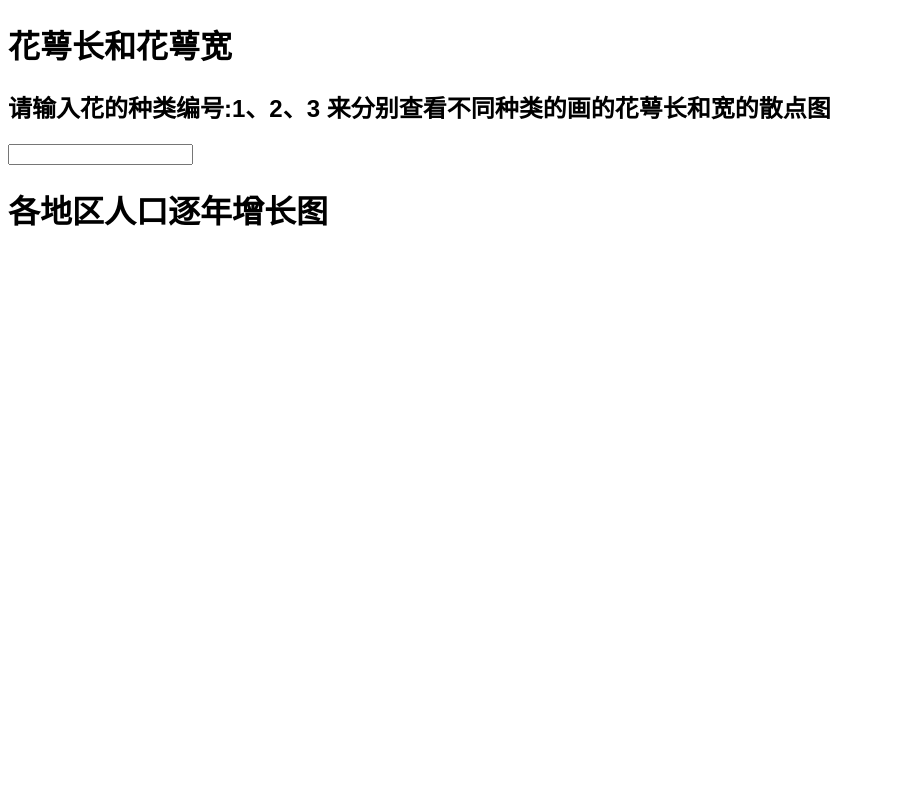
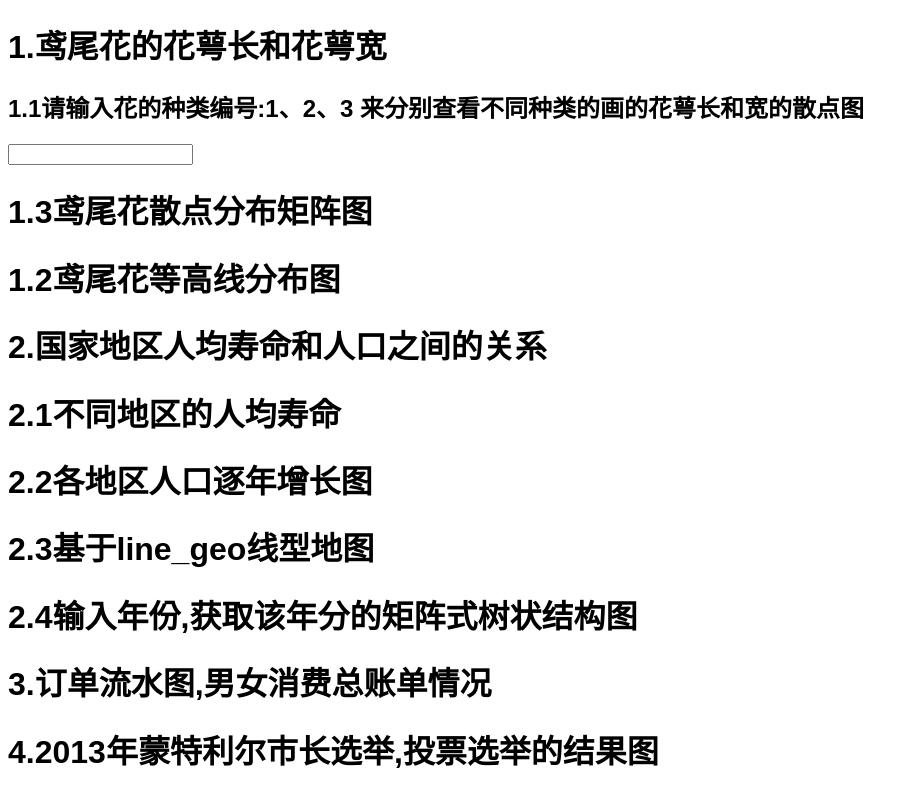
Before and after one commit to aoao2239/aoao2239, a Flask app: template templates/chartsajax.html in a window 1280 px wide. Shown: the whole page, without its empty margins (0-918 px from the left). Run offline with Flask 2, Linux system fonts and the light colour scheme; the template is opened without the code that fills it, so the values that code supplies are empty; some libraries are stand-ins or nearby versions.

Commit message:
第二次

```diff
--- a/app.py
+++ b/app.py
@@ -111,29 +111,51 @@ person = {
 def cv(person=person):
     return render_template('index2.html', person=person)
 
-
-
-
 @app.route('/callback', methods=['POST', 'GET'])
 def cb():
     return gm(int(request.args.get('data')))
 
 @app.route('/chart')
 def index():
-    return render_template('chartsajax.html',  graphJSON=gm(),graphJSON1=gm1(),graphJSON3=gm3())
+    return render_template('chartsajax.html',  graphJSON=gm(),graphJSON1=gm1(),graphJSON3=gm3(),graphJSON4=gm4(),graphJSON5=gm5(),graphJSON6=gm6(),graphJSON7=gm7(),
+                           graphJSON8=gm8(),graphJSON9=gm9(),graphJSON10=gm10())
 #1 花的种类花萼的宽和高的分布的散点图
 def gm(species_id=1):
     df = pd.DataFrame(px.data.iris())
     fig=px.scatter(df[df["species_id"]==species_id], x="sepal_width", y="sepal_length", color="species")
     graphJSON = json.dumps(fig, cls = plotly.utils.PlotlyJSONEncoder)
     return graphJSON
-
-#3 总体分布图
+#3 三种花萼总体分布图
 def gm3():
     df = pd.DataFrame(px.data.iris())
-    fig=px.scatter(df, x="sepal_width", y="sepal_length", color="species")
+    fig=px.scatter(
+    df,
+    x="sepal_width",
+    y="sepal_length",
+    color="species",
+    marginal_x="histogram",
+    marginal_y="rug")
     graphJSON3 = json.dumps(fig, cls = plotly.utils.PlotlyJSONEncoder)
     return graphJSON3
+#6 三种花萼的散点矩阵图
+def gm6():
+    df = pd.DataFrame(px.data.iris())
+    fig=px.scatter_matrix(df,  # 传入绘图数据
+                  dimensions=["sepal_width","sepal_length","petal_width","petal_length"],  # 维度设置
+                  color="species")  # 颜色取值
+    graphJSON6 = json.dumps(fig, cls=plotly.utils.PlotlyJSONEncoder)
+    return graphJSON6
+
+#8 鸢尾花的花萼宽和花萼高的等高线图
+def gm8():
+    df=pd.DataFrame(px.data.iris())
+    fig=px.density_contour(df,  # 数据集
+                   x="sepal_width",  # xy轴
+                   y="sepal_length",
+                   color="species"  # 颜色取值
+                  )
+    graphJSON = json.dumps(fig, cls = plotly.utils.PlotlyJSONEncoder)
+    return graphJSON
 
 #2 年增长pop人数
 def gm1():
@@ -141,6 +163,78 @@ def gm1():
     fig=px.bar(df,x = "continent",y= "pop",color = "continent",animation_frame = "year",animation_group = "country",range_y = [0, 4000000000])
     graphJSON1 = json.dumps(fig, cls = plotly.utils.PlotlyJSONEncoder)
     return graphJSON1
+
+#7 各地区的每年的
+def gm7():
+    df = px.data.gapminder()
+    fig =px.choropleth(
+        df,  # 数据
+        locations="iso_alpha",  # 简称
+        color="lifeExp",  # 颜色取值
+        hover_name="country",  # 悬停数据
+        animation_frame="year",  # 播放按钮设置
+        color_continuous_scale=px.colors.sequential.Plasma,  # 颜色变化取值
+        projection="natural earth"  # 使用的地图设置
+        )
+    graphJSON = json.dumps(fig, cls=plotly.utils.PlotlyJSONEncoder)
+    return graphJSON
+#9 基于line_geo线型地图
+def gm9():
+    df = pd.DataFrame(px.data.gapminder())
+    fig =px.line_geo(
+        df[df["year"]=="2002"],
+        locations="iso_alpha",
+        color=px.colors.sequential.Plasma,
+    projection="orthographic")
+    graphJSON = json.dumps(fig, cls=plotly.utils.PlotlyJSONEncoder)
+    return graphJSON
+
+#10 矩阵式树状结构图
+def gm10():
+    df = px.data.gapminder()
+    fig =px.treemap(
+    df[df["year"]=="2002"], # 数据
+    path=[px.Constant('world'), 'continent', 'country'],   # 绘图路径：world---continent---country
+    values='pop',  # 数据取值
+    color='pop',   # 颜色取值
+    hover_data=['iso_alpha'])  # 显示数据：国家简称
+    graphJSON = json.dumps(fig, cls=plotly.utils.PlotlyJSONEncoder)
+    return graphJSON
+# 4 订单流水图
+def gm4():
+    df=px.data.tips()
+    fig=px.scatter(df, x="total_bill", y="tip", color="size", facet_col="sex",
+           color_continuous_scale=px.colors.sequential.Viridis,
+           render_mode="webgl")
+    graphJSON4 = json.dumps(fig, cls = plotly.utils.PlotlyJSONEncoder)
+    return graphJSON4
+#5 2013年蒙特利尔市长选举,不同区域结果图
+def gm5():
+    df=px.data.election()
+    fig=px.scatter_3d(df, x="Joly", y="Coderre", z="Bergeron", color="winner",
+              size="total", hover_name="district",symbol="result",
+              color_discrete_map = {"Joly": "blue", "Bergeron": "green",
+              "Coderre":"red"})
+    graphJSON5 = json.dumps(fig, cls = plotly.utils.PlotlyJSONEncoder)
+    return graphJSON5
+
+
+
+
+
+
+
+
+
+
+
+
+
+
+
+
+
+
 
 
 
--- a/templates/chartsajax.html
+++ b/templates/chartsajax.html
@@ -19,12 +19,14 @@
 </head>
 
 <body style="font-family:arial, sans-serif">
-  <div>  <h1>花萼长和花萼宽</h1>
-    <h2>请输入花的种类编号:1、2、3 来分别查看不同种类的画的花萼长和宽的散点图</h2>
-
+  <div>  <h1>1.鸢尾花的花萼长和花萼宽</h1>
+    <h2>1.1请输入花的种类编号:1、2、3 来分别查看不同种类的画的花萼长和宽的散点图</h2>
     <input type="text" id="fname" name="fname" onchange="cb(this.value)">
     <div id="chart" class="chart"></div>
-
+<script>
+    d = {{ graphJSON | safe }} ;
+    Plotly.newPlot('chart', d, {});
+</script>
  <div id="chart3" class="chart"></div>
 
 <script>
@@ -33,8 +35,39 @@
 </script>
 
 </div>
+
 <div>
- <h1>各地区人口逐年增长图</h1>
+ <h1>1.3鸢尾花散点分布矩阵图</h1>
+    <div id="chart6" class="chart"></div>
+<script>
+    d6 = {{ graphJSON6 | safe }} ;
+    Plotly.newPlot('chart6', d6, {});
+</script>
+</div>
+
+<div>
+ <h1>1.2鸢尾花等高线分布图</h1>
+    <div id="chart8" class="chart"></div>
+<script>
+    d8 = {{ graphJSON8 | safe }} ;
+    Plotly.newPlot('chart8', d8, {});
+</script>
+</div>
+
+<div>
+ <h1>2.国家地区人均寿命和人口之间的关系</h1>
+ <h1>2.1不同地区的人均寿命</h1>
+    <div id="chart7" class="chart"></div>
+<script>
+    d7 = {{ graphJSON7 | safe }} ;
+    Plotly.newPlot('chart7', d7, {});
+</script>
+</div>
+
+
+
+<div>
+ <h1>2.2各地区人口逐年增长图</h1>
     <div id="chart1" class="chart"></div>
 <script>
     d1 = {{ graphJSON1 | safe }} ;
@@ -42,6 +75,43 @@
 </script>
 </div>
 
+<div>
+ <h1>2.3基于line_geo线型地图</h1>
+    <div id="chart9" class="chart"></div>
+<script>
+    d9 = {{ graphJSON9 | safe }} ;
+    Plotly.newPlot('chart9', d9, {});
+</script>
+</div>
+
+
+<div>
+ <h1>2.4输入年份,获取该年分的矩阵式树状结构图</h1>
+    <div id="chart10" class="chart"></div>
+<script>
+    d10 = {{ graphJSON10 | safe }} ;
+    Plotly.newPlot('chart10', d10, {});
+</script>
+</div>
+
+
+<div>
+ <h1>3.订单流水图,男女消费总账单情况</h1>
+    <div id="chart4" class="chart"></div>
+<script>
+    d4 = {{ graphJSON4 | safe }} ;
+    Plotly.newPlot('chart4', d4, {});
+</script>
+</div>
+
+<div>
+ <h1>4.2013年蒙特利尔市长选举,投票选举的结果图</h1>
+    <div id="chart5" class="chart"></div>
+<script>
+    d5 = {{ graphJSON5 | safe }} ;
+    Plotly.newPlot('chart5', d5, {});
+</script>
+</div>
 
 </body>
 
```
